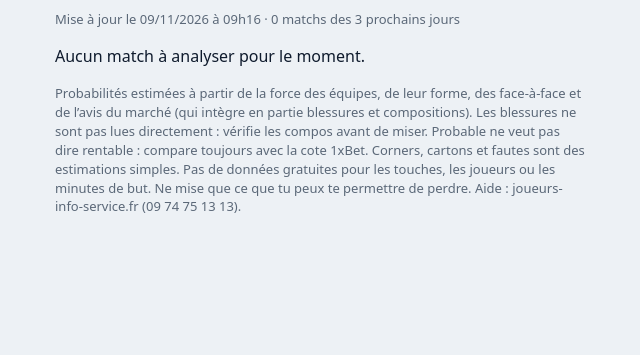
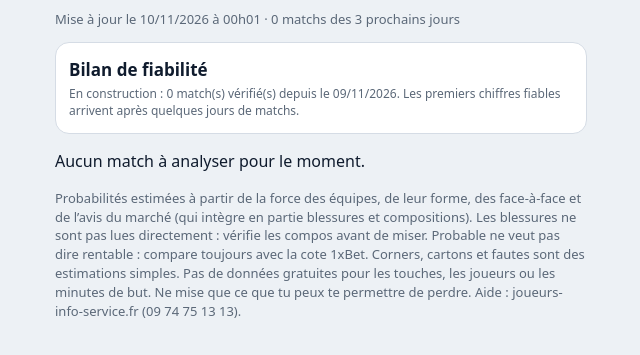
Before and after one commit to calar1/Analyse, a plain HTML site: page docs/index.html in a window 1280 px wide. Shown: the part 63-418 px from the top of the page, without its empty margins (319-959 px from the left). Drawn offline with Linux system fonts and the light colour scheme.

Commit message:
maj analyse

```diff
--- /dev/null
+++ b/docs/historique.json
@@ -0,0 +1 @@
+{"en_attente":{},"bilan":{"depuis":"09/11/2026","matchs":0,"all":{},"top":{},"cat":{}}}
--- a/docs/index.html
+++ b/docs/index.html
@@ -6,4 +6,4 @@ main{max-width:560px;margin:0 auto;padding:18px 14px 40px}h1{font-size:25px;marg
 .t{font-weight:700;font-size:17px;margin:2px 0}.box{background:var(--goodbg);border-radius:10px;padding:9px 10px;margin:8px 0}
 .box b{display:block;margin-bottom:4px}table{width:100%;border-collapse:collapse;font-size:14px}
 td{padding:6px 0;border-top:1px solid var(--line);text-align:right;font-variant-numeric:tabular-nums}td:first-child{text-align:left}
-.box td{border-color:rgba(127,127,127,.25)}summary{padding:8px 0;color:var(--mute);font-size:13px}.cat{font-weight:700;font-size:14px;margin-top:8px}</style></head><body><main><h1>Analyse des matchs</h1><p class='sub'>Mise à jour le 09/11/2026 à 09h16 · 0 matchs des 3 prochains jours</p><p>Aucun match à analyser pour le moment.</p><p class='note'>Probabilités estimées à partir de la force des équipes, de leur forme, des face-à-face et de l’avis du marché (qui intègre en partie blessures et compositions). Les blessures ne sont pas lues directement : vérifie les compos avant de miser. Probable ne veut pas dire rentable : compare toujours avec la cote 1xBet. Corners, cartons et fautes sont des estimations simples. Pas de données gratuites pour les touches, les joueurs ou les minutes de but. Ne mise que ce que tu peux te permettre de perdre. Aide : joueurs-info-service.fr (09 74 75 13 13).</p></main></body></html>
+.box td{border-color:rgba(127,127,127,.25)}summary{padding:8px 0;color:var(--mute);font-size:13px}.cat{font-weight:700;font-size:14px;margin-top:8px}</style></head><body><main><h1>Analyse des matchs</h1><p class='sub'>Mise à jour le 10/11/2026 à 00h01 · 0 matchs des 3 prochains jours</p><div class='card'><div class='t'>Bilan de fiabilité</div><div class='lg'>En construction : 0 match(s) vérifié(s) depuis le 09/11/2026. Les premiers chiffres fiables arrivent après quelques jours de matchs.</div></div><p>Aucun match à analyser pour le moment.</p><p class='note'>Probabilités estimées à partir de la force des équipes, de leur forme, des face-à-face et de l’avis du marché (qui intègre en partie blessures et compositions). Les blessures ne sont pas lues directement : vérifie les compos avant de miser. Probable ne veut pas dire rentable : compare toujours avec la cote 1xBet. Corners, cartons et fautes sont des estimations simples. Pas de données gratuites pour les touches, les joueurs ou les minutes de but. Ne mise que ce que tu peux te permettre de perdre. Aide : joueurs-info-service.fr (09 74 75 13 13).</p></main></body></html>
```
